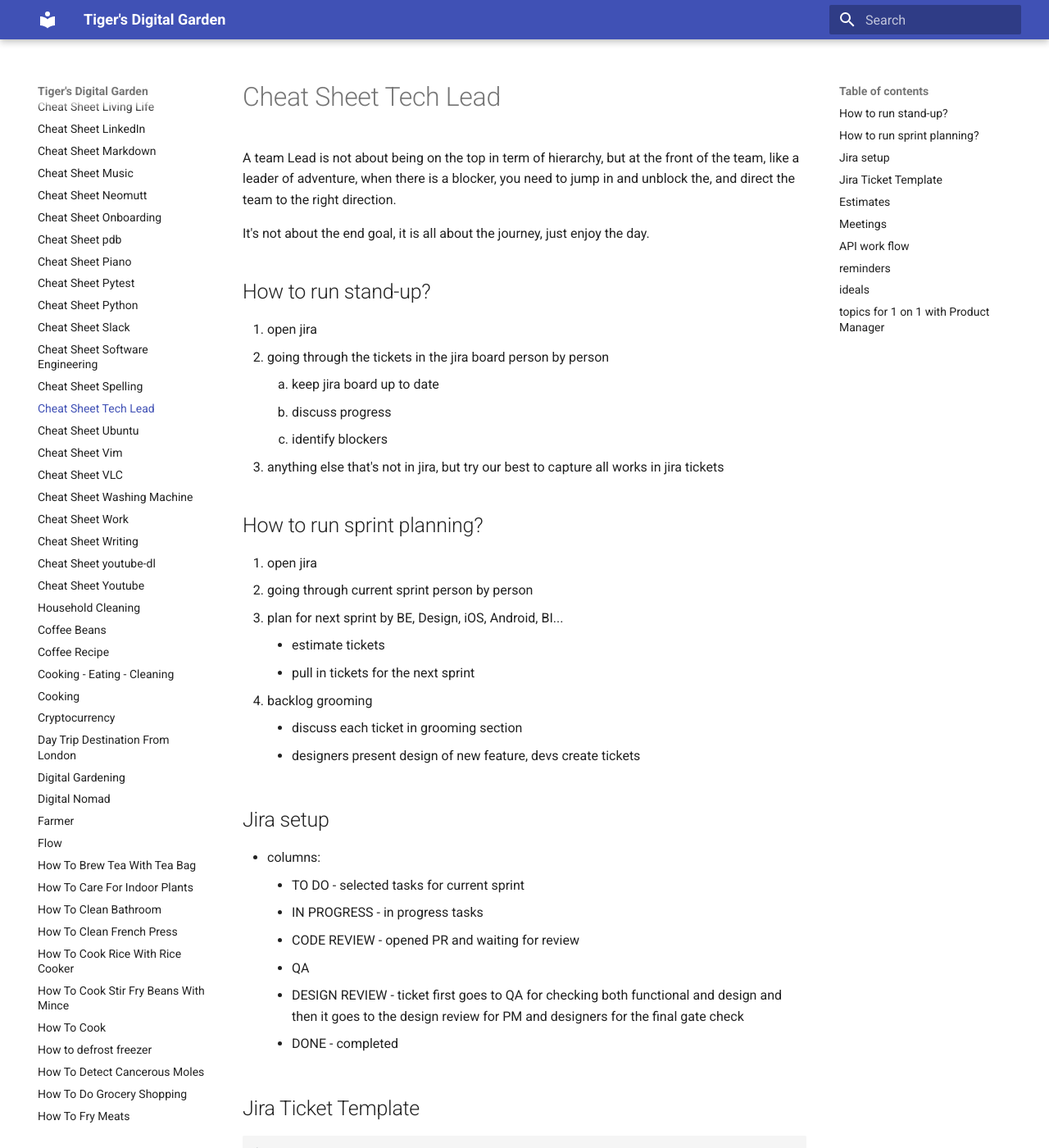
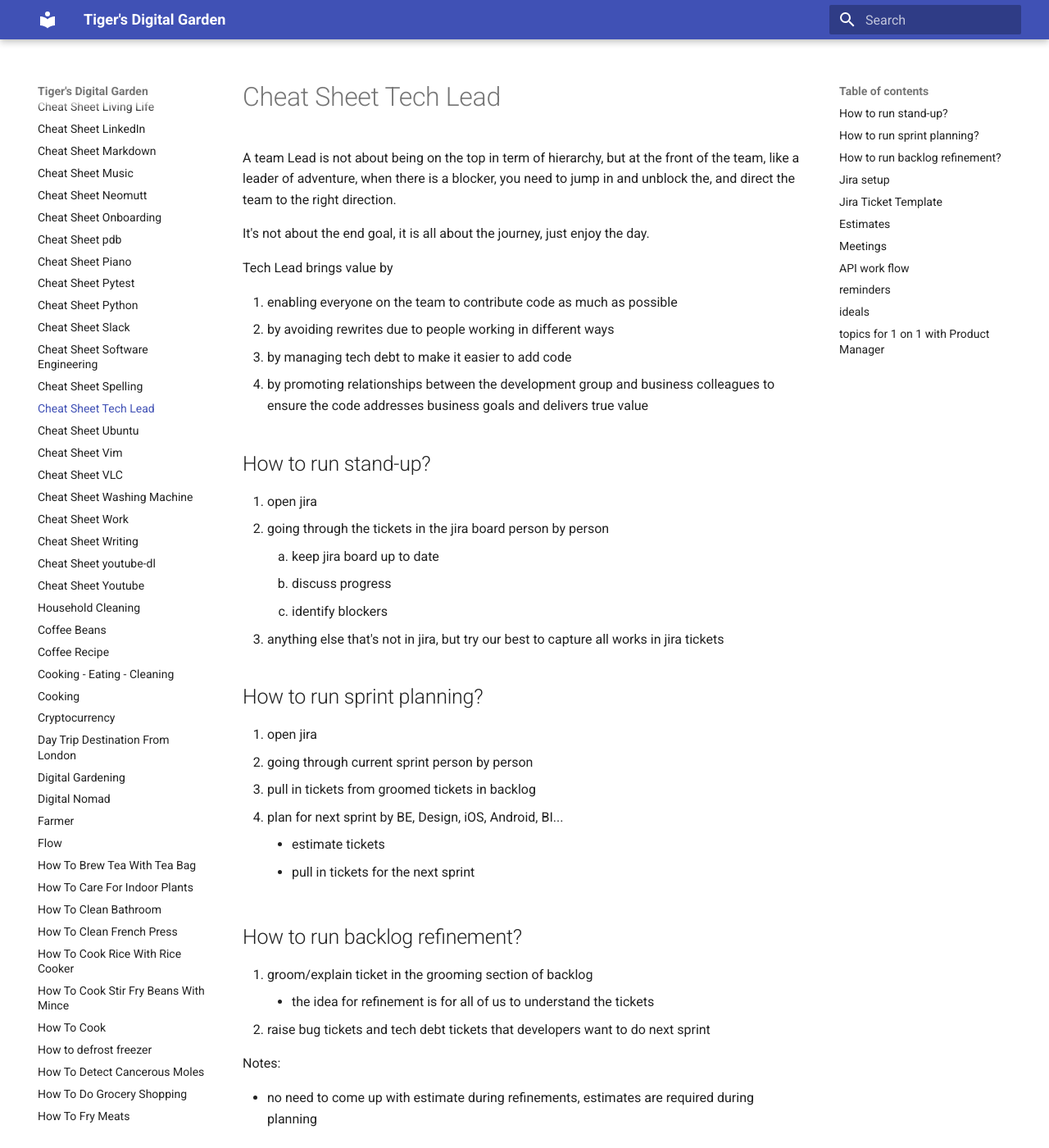
Before and after one commit to ynotstartups/notes, an MkDocs documentation site: the page built from notes/cheat-sheet-tech-lead.md, in a window 1280 px wide and 1400 px high. Shown: the whole window at 82% size. Built offline with MkDocs 1.6.1 and Material for MkDocs 9.7.7, drawn with Linux system fonts in a browser that asks for light colours; some of the changed text lies outside the part shown.

Commit message:
update tech leads notes

```diff
--- a/notes/cheat-sheet-tech-lead.md
+++ b/notes/cheat-sheet-tech-lead.md
@@ -3,6 +3,13 @@
 A team Lead is not about being on the top in term of hierarchy, but at the front of the team,  like a leader of adventure, when there is a blocker, you need to jump in and unblock the, and direct the team to the right direction.
 
 It's not about the end goal, it is all about the journey, just enjoy the day.
+
+Tech Lead brings value by
+
+1. enabling everyone on the team to contribute code as much as possible
+1. by avoiding rewrites due to people working in different ways
+1. by managing tech debt to make it easier to add code
+1. by promoting relationships between the development group and business colleagues to ensure the code addresses business goals and delivers true value
 
 ## How to run stand-up?
 
@@ -17,12 +24,20 @@ It's not about the end goal, it is all about the journey, just enjoy the day.
 
 1. open jira
 1. going through current sprint person by person
+1. pull in tickets from groomed tickets in backlog
 1. plan for next sprint by BE, Design, iOS, Android, BI...
    - estimate tickets
    - pull in tickets for the next sprint
-1. backlog grooming
-   - discuss each ticket in grooming section
-   - designers present design of new feature, devs create tickets
+
+## How to run backlog refinement?
+
+1. groom/explain ticket in the grooming section of backlog
+   - the idea for refinement is for all of us to understand the tickets
+1. raise bug tickets and tech debt tickets that developers want to do next sprint
+
+Notes:
+
+- no need to come up with estimate during refinements, estimates are required during planning
 
 ## Jira setup
 
@@ -72,7 +85,7 @@ h1. Questions
 
 - all ongoing tasks should be in Jira
 - breakdown large tasks into subtasks in Jira board
-- initial estimates needs to more accurate
+- initial estimates needs to be accurate, spend time thinking about estimates after refinement and before planning
 
 ## ideals
 
@@ -83,5 +96,8 @@ h1. Questions
 
 ## topics for 1 on 1 with Product Manager
 
-- what tickets / work are coming up in the next sprint?
+- What tickets / work are coming up in the next sprint?
   - so that I can prepare the tickets for the next sprint and not be surprised if the priority suddenly changed
+- Team delivery / performance
+- Feedbacks
+- Blockers
```
Also changed, not shown: other parts of notes/cheat-sheet-tech-lead.md (+2 -4 lines).
